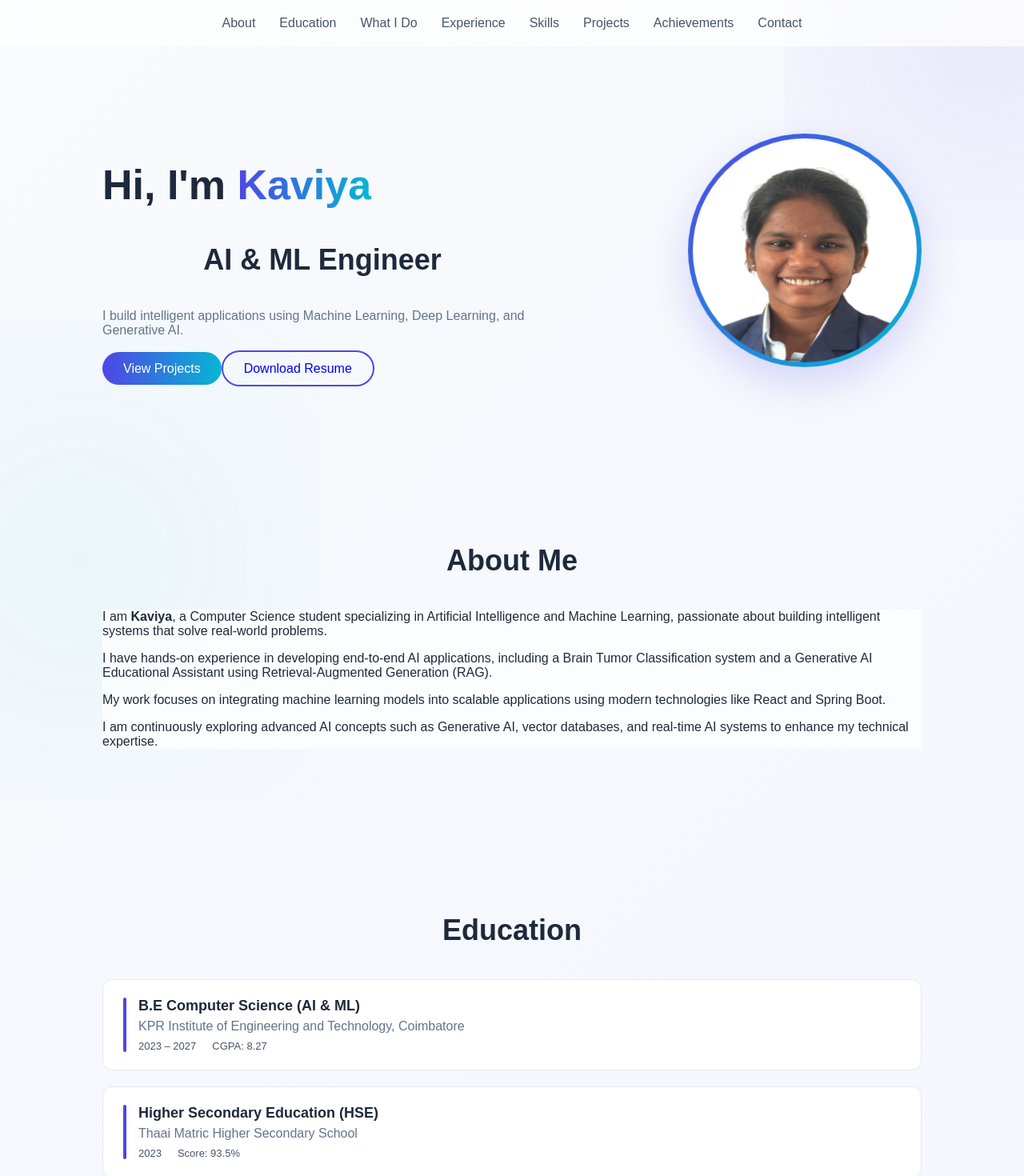
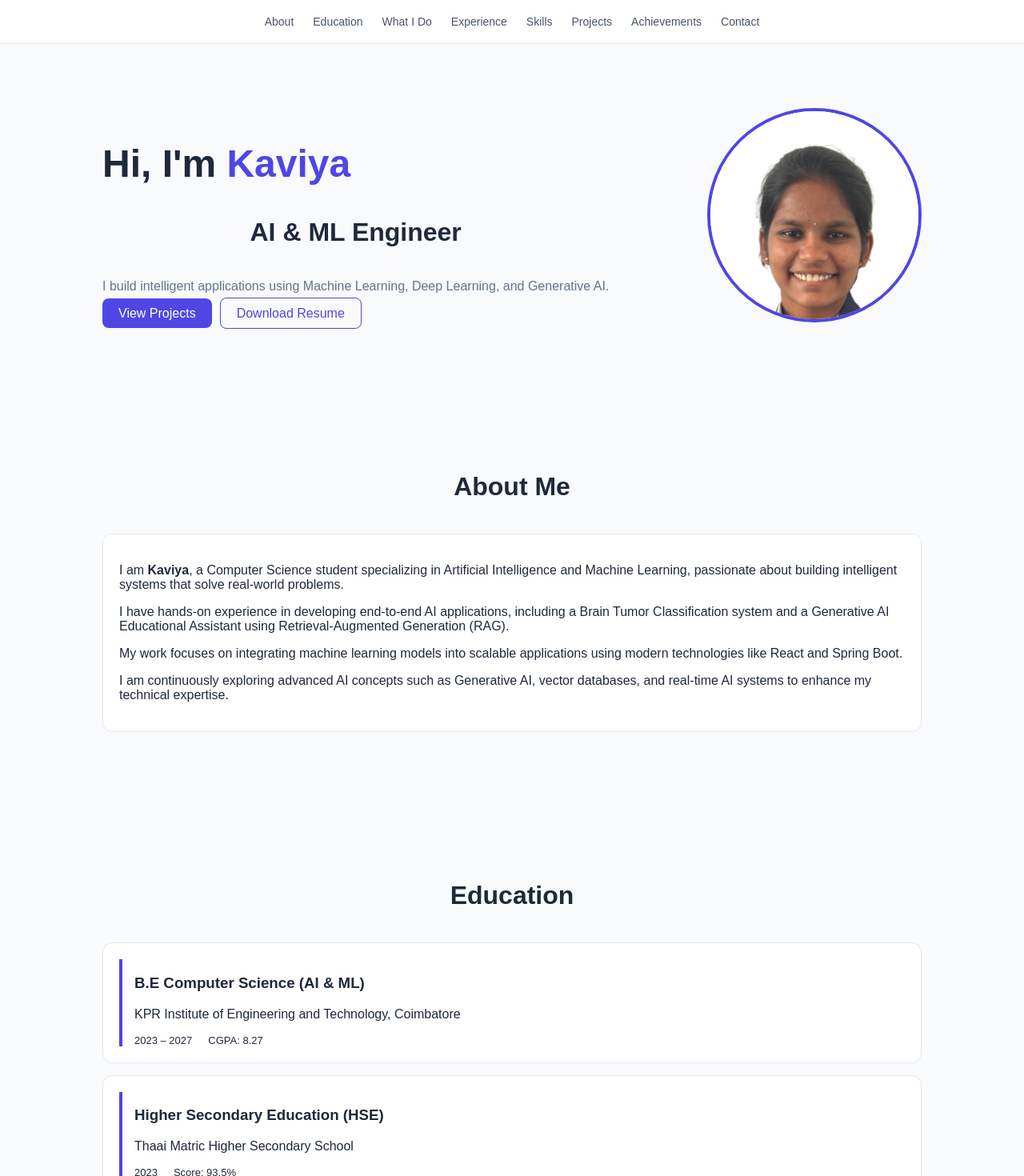
Before and after one commit to Kaviya-Balamurugan/portfolio, a React (Create React App) app: page / in a window 1280 px wide. Shown: the top 1470 px of the page at 80% size. Built offline with nearby package versions, Linux system fonts and the light colour scheme.

Commit message:
Added premium animation UI

```diff
--- a/src/App.css
+++ b/src/App.css
@@ -1,104 +1,60 @@
 /* ================= GLOBAL ================= */
-html {
-  scroll-behavior: smooth;
-}
-
 body {
   margin: 0;
   font-family: 'Poppins', sans-serif;
-  background: linear-gradient(135deg, #f8fafc, #eef2ff);
+  background: #f8fafc;
   color: #1e293b;
 }
 
-/* Background glow */
-body::before {
-  content: "";
-  position: fixed;
-  width: 500px;
-  height: 500px;
-  background: radial-gradient(circle, #4f46e5, transparent);
-  top: -200px;
-  right: -200px;
-  opacity: 0.08;
-  z-index: -1;
+section {
+  padding: 80px 10%;
+  max-width: 1100px;
+  margin: auto;
 }
 
-body::after {
-  content: "";
-  position: fixed;
-  width: 600px;
-  height: 600px;
-  background: radial-gradient(circle, #06b6d4, transparent);
-  bottom: -200px;
-  left: -200px;
-  opacity: 0.05;
-  z-index: -1;
+h2 {
+  text-align: center;
+  margin-bottom: 40px;
+  font-size: 32px;
 }
 
 /* ================= NAVBAR ================= */
 .navbar-pro {
   display: flex;
   justify-content: center;
-  padding: 20px 10%;
-  background: rgba(255,255,255,0.7);
-  backdrop-filter: blur(12px);
+  padding: 18px;
+  background: white;
+  border-bottom: 1px solid #e5e7eb;
   position: sticky;
   top: 0;
   z-index: 1000;
 }
 
 .nav-links a {
-  margin: 0 15px;
+  margin: 0 12px;
+  text-decoration: none;
   color: #475569;
-  font-weight: 500;
-  text-decoration: none;
-  transition: 0.3s;
+  font-size: 14px;
 }
 
 .nav-links a:hover {
   color: #4f46e5;
 }
 
-/* ================= SECTIONS ================= */
-section {
-  padding: 80px 10%;
-  max-width: 1100px;
-  margin: auto;
-  transition: all 0.5s ease;
-}
-
-/* ================= HEADINGS ================= */
-h2 {
-  font-size: 36px;
-  margin-bottom: 40px;
-  text-align: center;
-  font-weight: 700;
-}
-
 /* ================= HERO ================= */
-/* ================= HERO LANDSCAPE ================= */
-
 .hero-pro {
   display: flex;
+  justify-content: space-between;
   align-items: center;
-  justify-content: space-between;
   gap: 60px;
-  padding: 100px 10%;
-}
-
-/* LEFT */
-.hero-left {
-  max-width: 550px;
 }
 
 .hero-left h1 {
-  font-size: 52px;
+  font-size: 48px;
 }
 
 .hero-left h1 span {
-  background: linear-gradient(90deg, #4f46e5, #06b6d4);
-  -webkit-background-clip: text;
-  -webkit-text-fill-color: transparent;
+  color: #4f46e5;
 }
 
 .hero-left p {
@@ -106,126 +62,38 @@ h2 {
   color: #64748b;
 }
 
-/* RIGHT IMAGE (BIG) */
 .hero-image-large {
-  width: 280px;
-  height: 280px;
+  width: 260px;
+  height: 260px;
   border-radius: 50%;
-  padding: 6px;
-  background: linear-gradient(135deg, #4f46e5, #06b6d4);
-  box-shadow: 0 20px 50px rgba(79,70,229,0.2);
+  overflow: hidden;
+  border: 4px solid #4f46e5;
 }
 
 .hero-image-large img {
   width: 100%;
-  height: 100%;
-  border-radius: 50%;
 }
 
-/* MOBILE */
-@media (max-width: 768px) {
-  .hero-pro {
-    flex-direction: column;
-    text-align: center;
-  }
-}
-.hero-new {
-  position: relative;
-  text-align: center;
-  padding: 120px 20px;
-  overflow: hidden;
-}
-
-/* 🔥 Animated gradient background */
-.hero-bg {
-  position: absolute;
-  width: 600px;
-  height: 600px;
-  background: radial-gradient(circle, #4f46e5, transparent);
-  top: -150px;
-  left: -150px;
-  opacity: 0.15;
-  animation: moveBg 8s infinite alternate ease-in-out;
-}
-
-@keyframes moveBg {
-  0% { transform: translate(0,0); }
-  100% { transform: translate(80px, 80px); }
-}
-
-/* Content above bg */
-.hero-content {
-  position: relative;
-  z-index: 2;
-}
-
-/* Profile */
-.hero-image {
-  width: 150px;
-  height: 150px;
-  margin: auto;
-  border-radius: 50%;
-  padding: 5px;
-  background: linear-gradient(135deg, #4f46e5, #06b6d4);
-  box-shadow: 0 20px 40px rgba(79,70,229,0.25);
-}
-
-.hero-image img {
-  width: 100%;
-  height: 100%;
-  border-radius: 50%;
-}
-
-/* Name */
-.hero-new h1 {
-  font-size: 50px;
-  margin-top: 20px;
-}
-
-.hero-new h1 span {
-  background: linear-gradient(90deg, #4f46e5, #06b6d4);
-  -webkit-background-clip: text;
-  -webkit-text-fill-color: transparent;
-}
-
-/* Role */
-.hero-new h2 {
-  margin-top: 10px;
-  font-size: 24px;
-  color: #334155;
-}
-
-/* Description */
-.hero-new p {
-  margin: 20px auto;
-  max-width: 520px;
-  color: #64748b;
-}
-
-/* Buttons spacing */
-.hero-buttons {
-  margin-top: 30px;
-}
 /* ================= BUTTONS ================= */
 .btn-primary {
-  padding: 12px 26px;
-  background: linear-gradient(90deg, #4f46e5, #06b6d4);
+  background: #4f46e5;
   color: white;
-  border-radius: 30px;
+  padding: 10px 20px;
+  border-radius: 8px;
   text-decoration: none;
-  transition: 0.3s;
+  margin-right: 10px;
 }
 
 .btn-primary:hover {
-  transform: translateY(-3px);
-  box-shadow: 0 0 20px rgba(79,70,229,0.5);
+  background: #4338ca;
 }
 
 .btn-secondary {
-  padding: 12px 26px;
-  border: 2px solid #4f46e5;
-  border-radius: 30px;
+  border: 1px solid #4f46e5;
+  padding: 10px 20px;
+  border-radius: 8px;
   text-decoration: none;
+  color: #4f46e5;
 }
 
 .btn-secondary:hover {
@@ -233,90 +101,91 @@ h2 {
   color: white;
 }
 
-/* ================= CARDS ================= */
+/* ================= CARDS (GLOBAL STYLE) ================= */
 .card,
 .project-card,
 .skill-card,
-.edu-card {
-  transition: all 0.3s ease;
+.edu-card-new {
+  background: white;
+  border: 1px solid #e5e7eb;
+  border-radius: 12px;
+  padding: 20px;
+  transition: 0.25s;
 }
 
 .card:hover,
 .project-card:hover,
 .skill-card:hover,
-.edu-card:hover {
-  transform: translateY(-8px) scale(1.01);
-  box-shadow: 0 20px 50px rgba(0,0,0,0.1);
+.edu-card-new:hover {
+  transform: translateY(-4px);
+  border-color: #4f46e5;
 }
 
 /* ================= SKILLS ================= */
 .skills-container {
   display: grid;
   grid-template-columns: repeat(3, 1fr);
-  gap: 30px;
+  gap: 20px;
 }
 
 /* ================= PROJECTS ================= */
 .project-card {
-  background: white;
-  padding: 25px;
-  border-radius: 18px;
-  margin-bottom: 25px;
-  position: relative;
+  margin-bottom: 20px;
 }
 
-.project-card::before {
-  content: "";
-  position: absolute;
-  left: 0;
-  top: 20px;
-  height: 60%;
-  width: 5px;
-  background: linear-gradient(#4f46e5, #06b6d4);
+.project-card h3 {
+  margin-bottom: 8px;
 }
 
 .project-links {
-  margin-top: 15px;
-}
-
-.project-links a {
-  background: #4f46e5;
-  color: white;
-  padding: 8px 14px;
-  border-radius: 6px;
-  text-decoration: none;
+  margin-top: 10px;
 }
 
 /* ================= EDUCATION ================= */
-.edu-card {
+.edu-container {
   display: flex;
-  gap: 30px;
-  background: white;
-  padding: 25px;
-  border-radius: 16px;
+  flex-direction: column;
+  gap: 15px;
 }
 
-.edu-year {
-  background: #eef2ff;
-  padding: 5px 12px;
-  border-radius: 20px;
-  color: #4f46e5;
+.edu-card-new {
+  display: flex;
+}
+
+.edu-line {
+  width: 4px;
+  background: #4f46e5;
+  margin-right: 15px;
+}
+
+.edu-meta {
+  margin-top: 8px;
+  display: flex;
+  gap: 20px;
+  font-size: 13px;
 }
 
 /* ================= CONTACT ================= */
 .contact-container {
   display: flex;
-  gap: 60px;
+  gap: 40px;
 }
 
 .contact-right {
   background: white;
-  padding: 25px;
-  border-radius: 16px;
+  border: 1px solid #e5e7eb;
+  padding: 20px;
+  border-radius: 12px;
 }
 
 /* ================= MOBILE ================= */
 @media (max-width: 768px) {
+
+  .hero-pro {
+    flex-direction: column;
+    text-align: center;
+  }
+
   .skills-container {
     grid-template-columns: 1fr;
   }
@@ -325,155 +194,3 @@ h2 {
     flex-direction: column;
   }
 }
-
-/* ================= REVEAL SMOOTH ================= */
-section {
-  transition: all 0.5s ease;
-}
-
-/* ================= GLASS EFFECT ================= */
-.card,
-.project-card,
-.skill-card,
-.edu-card {
-  background: rgba(255,255,255,0.7);
-  backdrop-filter: blur(10px);
-  transition: all 0.4s ease;
-}
-
-.card:hover,
-.project-card:hover,
-.skill-card:hover,
-.edu-card:hover {
-  transform: translateY(-10px) scale(1.02);
-  box-shadow: 0 25px 60px rgba(0,0,0,0.12);
-}
-
-/* ================= HERO ================= */
-.hero-pro {
-  display: flex;
-  align-items: center;
-  justify-content: space-between;
-  padding: 100px 10%;
-  gap: 60px;
-}
-
-.hero-left h1 {
-  font-size: 52px;
-}
-
-.hero-left h1 span {
-  background: linear-gradient(90deg, #4f46e5, #06b6d4);
-  -webkit-background-clip: text;
-  -webkit-text-fill-color: transparent;
-}
-
-.hero-left p {
-  margin-top: 15px;
-  color: #64748b;
-}
-
-/* IMAGE */
-.hero-image-large {
-  width: 280px;
-  height: 280px;
-  border-radius: 50%;
-  padding: 6px;
-  background: linear-gradient(135deg, #4f46e5, #06b6d4);
-  animation: floatRotate 6s ease-in-out infinite;
-}
-
-.hero-image-large img {
-  width: 100%;
-  height: 100%;
-  border-radius: 50%;
-}
-
-/* FLOAT ANIMATION */
-@keyframes floatRotate {
-  0% { transform: translateY(0px) rotate(0deg); }
-  50% { transform: translateY(-10px) rotate(1deg); }
-  100% { transform: translateY(0px) rotate(0deg); }
-}
-
-/* ================= BUTTON EFFECT ================= */
-.btn-primary {
-  transition: transform 0.2s ease, box-shadow 0.3s;
-}
-
-.btn-primary:hover {
-  transform: scale(1.08);
-  box-shadow: 0 10px 25px rgba(79,70,229,0.5);
-}
-
-/* ================= SKILLS ================= */
-.skills-container {
-  display: grid;
-  grid-template-columns: repeat(3, 1fr);
-  gap: 25px;
-}
-
-/* ================= MOBILE ================= */
-@media (max-width: 768px) {
-  .hero-pro {
-    flex-direction: column;
-    text-align: center;
-  }
-
-  .skills-container {
-    grid-template-columns: 1fr;
-  }
-}
-
-/* ================= NEW EDUCATION STYLE ================= */
-
-.edu-container {
-  margin-top: 40px;
-  display: flex;
-  flex-direction: column;
-  gap: 20px;
-}
-
-.edu-card-new {
-  display: flex;
-  background: white;
-  padding: 22px 25px;
-  border-radius: 12px;
-  position: relative;
-  border: 1px solid #e5e7eb;
-  transition: 0.25s ease;
-}
-
-/* LEFT ACCENT LINE */
-.edu-line {
-  width: 4px;
-  background: #4f46e5;
-  border-radius: 10px;
-  margin-right: 15px;
-}
-
-/* CONTENT */
-.edu-content h3 {
-  margin: 0;
-  font-size: 18px;
-  font-weight: 600;
-}
-
-.edu-content p {
-  margin: 6px 0;
-  color: #64748b;
-}
-
-.edu-meta {
-  margin-top: 8px;
-  display: flex;
-  gap: 20px;
-  font-size: 13px;
-  color: #475569;
-}
-
-/* HOVER (SUBTLE MODERN) */
-.edu-card-new:hover {
-  transform: translateY(-3px);
-  border-color: #4f46e5;
-}
```
